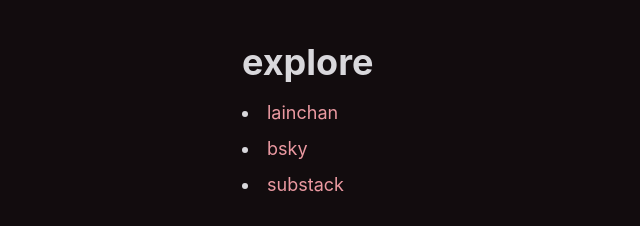
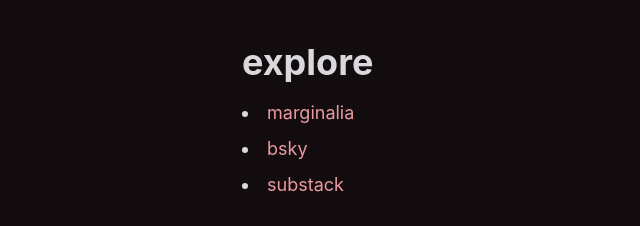
Before and after one commit to rudyon/startpage, a plain HTML site: page index.html in a window 1280 px wide. Shown: the top 226 px of the page, 56-696 px from the left. Drawn offline with Linux system fonts and the light colour scheme.

Commit message:
Update index.html

```diff
--- a/index.html
+++ b/index.html
@@ -13,7 +13,7 @@
 	<div class="bookmark-conatiner">
 		<div class="bookmarks">
 			<h2>explore</h2>
-			<li><a href="https://lainchan.org">lainchan</a></li>
+			<li><a href="https://marginalia-search.com">marginalia</a></li>
 			<li><a href="https://bsky.app">bsky</a></li>
 			<li><a href="https://substack.com/inbox">substack</a></li>
 		</div>
```
